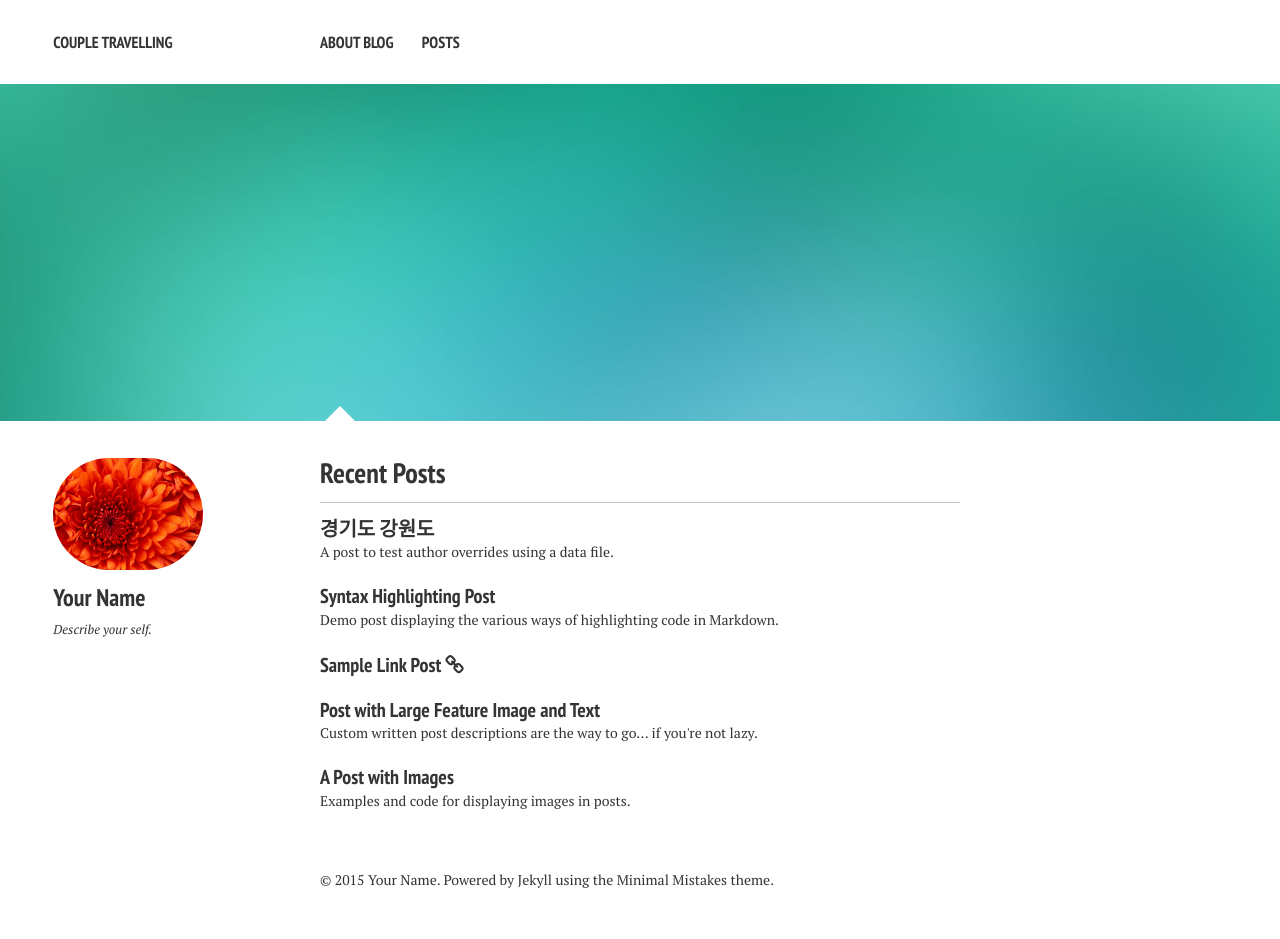
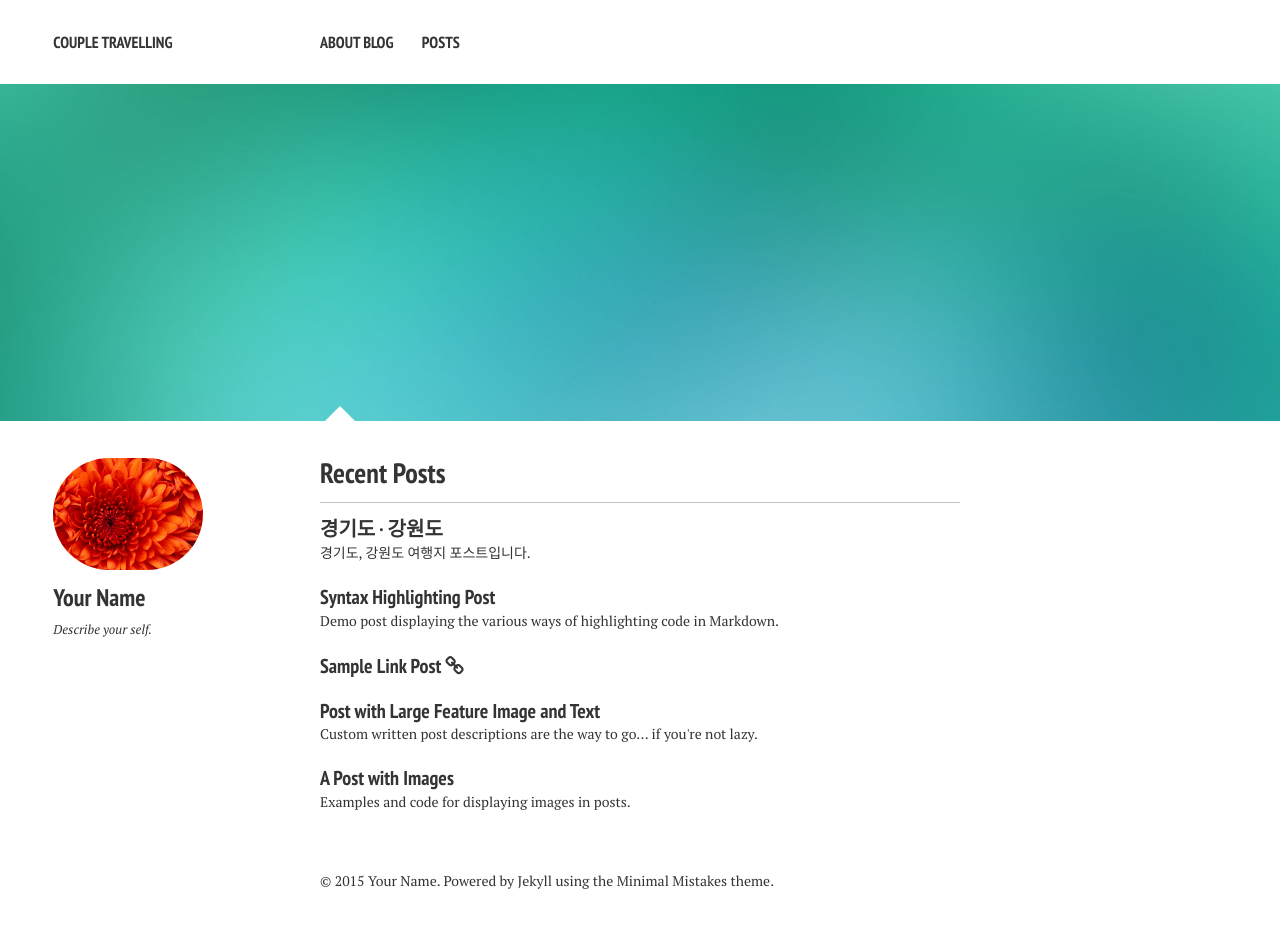
Before and after one commit to shinojin/shinojin.github.com, a Jekyll site: the page built from index.md, in a window 1280 px wide. Built offline with Jekyll 4.4.1, drawn with Linux system fonts in a browser that asks for light colours; nearby versions of some CDN libraries; part of the change alters nothing that is shown.

Commit message:
Update 2014-07-31-author-override.md

```diff
--- a/_posts/2014-07-31-author-override.md
+++ b/_posts/2014-07-31-author-override.md
@@ -1,10 +1,38 @@
 ---
 layout: post
-title: "경기도 강원도"
-author: billy_rick
+title: "경기도 · 강원도"
+author: 오병호
 modified:
-excerpt: "A post to test author overrides using a data file."
+excerpt: "경기도, 강원도 여행지 포스트입니다."
 tags: []
 ---
 
-<a href="http://www.naver.com">네이버</a>
+{% highlight yaml %}
+### 경기도
+
+* 도시 : 가평
+가평군은 경기도 동북 산간지역에 놓여 있으며 북한강이 혼천강과 합류하여 서남방향으로 흐르는 고장으로, 수도권과 가까워서 많은 연인들이 즐겨찾는 도시입니다.
+
+* 관광명소 : [아침고요수목원](http://www.morningcalm.co.kr/)
+
+* 맛집 : [잣두부집](http://gpfriends.net/)
+
+* 숙박시설 : [콜린 펜션](http://collineps.net/)
+
+### 강원도
+
+* 도시 : 평창 봉평
+군청소재지로부터 북쪽으로 36㎞ 떨어진 곳에 위치한 면적 216.78㎢의 넓은 면적을 가지고 있는 면으로 동쪽은 진부면과
+접해있고 남쪽은 대화면 서쪽은 횡성군 둔내면 그리고 북쪽은 홍천군 내면과 접해있으며, 특히 봉평면은 북쪽에 자리잡고 있는
+회령봉을 비롯, 홍정산과 태기왕 전설을 안고 있는 태기산이 서쪽으로, 남쪽으로는 청태산과 대미산이 방림면과 경계를 이루며
+우뚝 자리잡고 있어 이런 山들에 의해 병풍처럼 둘러싸여져 있는 곳입니다.
+
+* 관광명소 : 흥정 계곡
+
+* 맛집 : [메밀꽃 필 무렵](http://www.gasanhouse.com/menu.php)
+
+* 숙박시설 : [플란다스 펜션](http://www.fdpension.co.kr/)
+
+{% endhighlight %}
+
+To assign Billy Rick as an author for our post. You'd add the following YAML front matter to a post:
```
